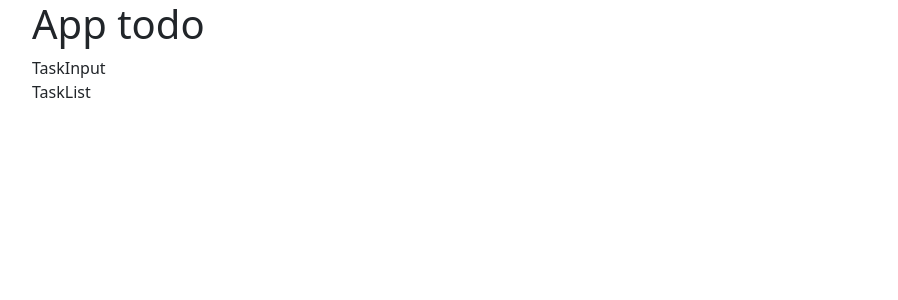
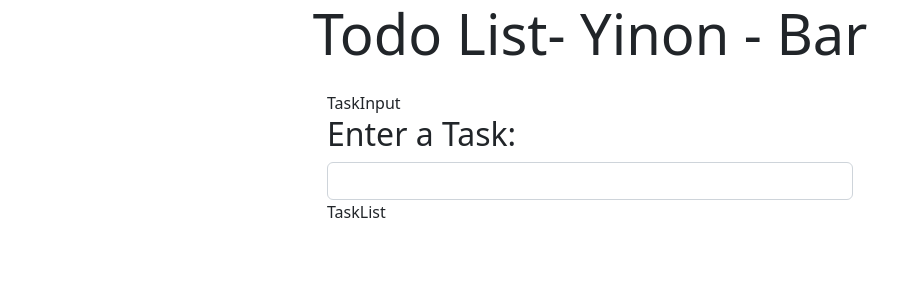
Before and after one commit to Yinon-bar/react-todo-list-old, a React (Create React App) app: page / in a window 1280 px wide. Shown: the top 300 px of the page, without its empty margins (50-948 px from the left). Built offline with nearby package versions, Linux system fonts and the light colour scheme.

Commit message:
clean-slate

```diff
--- a/src/Components/AppTodo.js
+++ b/src/Components/AppTodo.js
@@ -4,9 +4,11 @@ import TaskList from "./TaskList";
 function AppTodo() {
   return (
     <div className="container">
-      <h1>App todo</h1>
-      <TaskInput />
-      <TaskList />
+      <h1 className="display-4 text-center">Todo List- Yinon - Bar</h1>
+      <div className="col-lg-6 p-3 mx-auto">
+        <TaskInput />
+        <TaskList />
+      </div>
     </div>
   );
 }
--- a/src/Components/TaskInput.js
+++ b/src/Components/TaskInput.js
@@ -1,5 +1,11 @@
 function TaskInput() {
-  return <div>TaskInput</div>;
+  return (
+    <div>
+      TaskInput
+      <h2>Enter a Task: </h2>
+      <input type="text" className="form-control" />
+    </div>
+  );
 }
 
 export default TaskInput;
```
